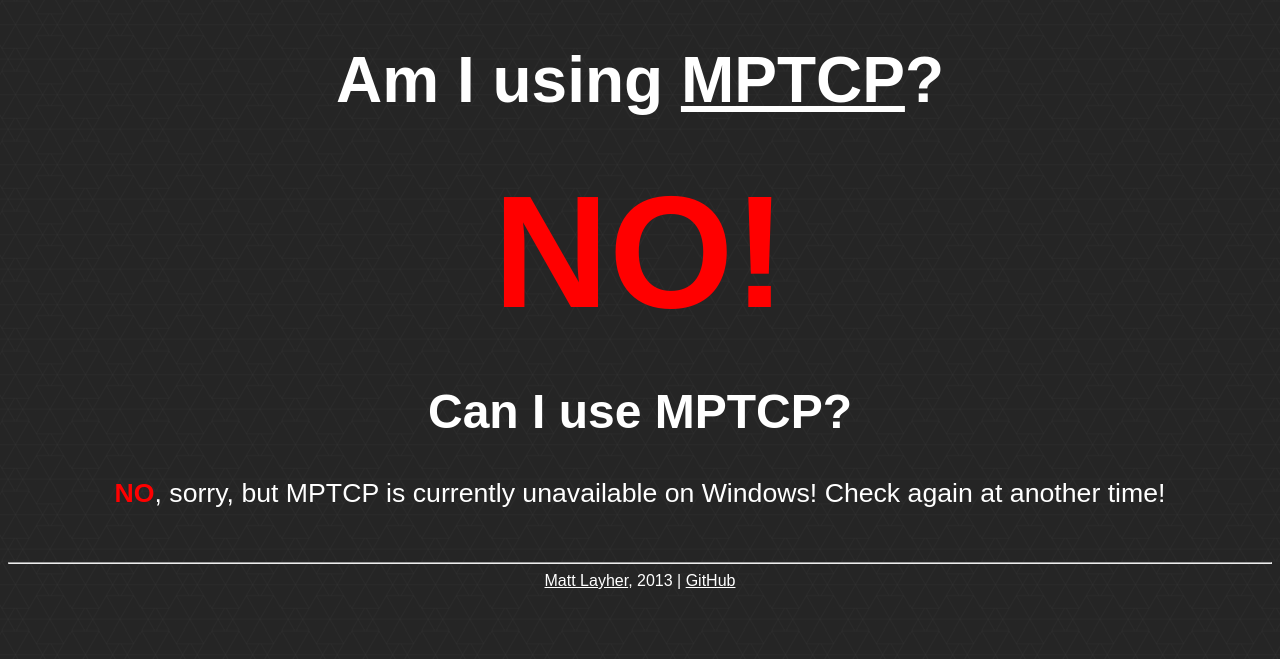
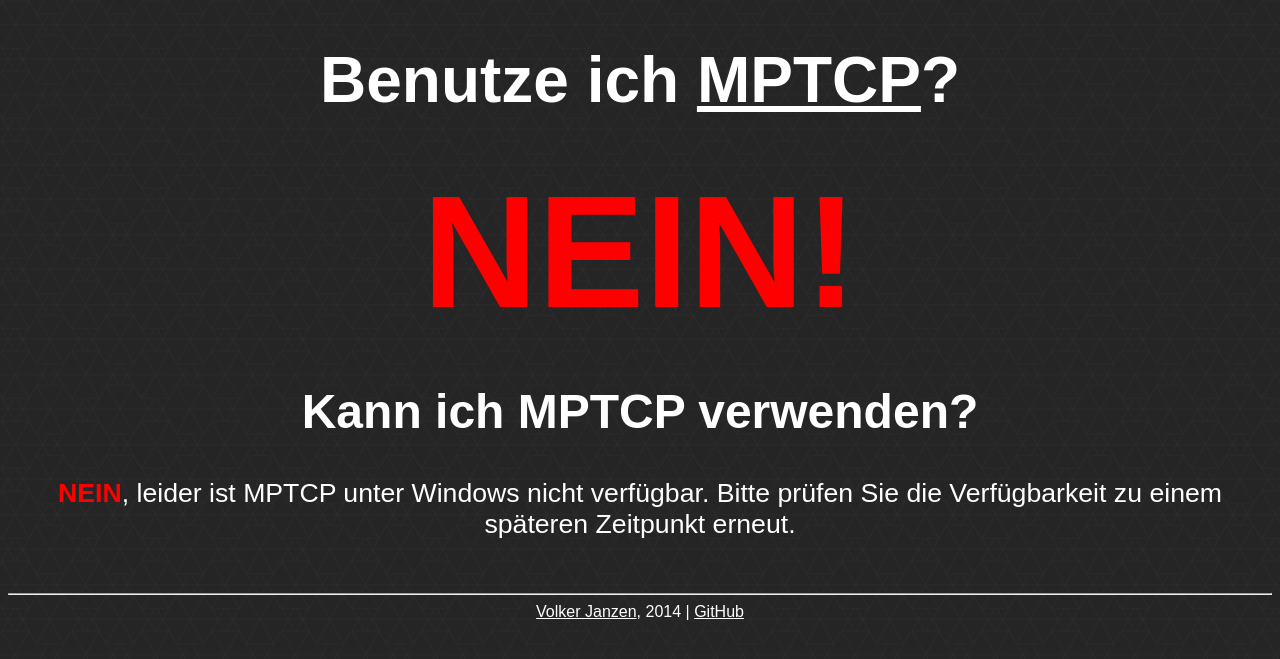
Before and after one commit to frootmig/amiusingmptcp, a PHP site: page / in a window 1280 px wide. Shown: the top 659 px of the page. Run offline with PHP 8.4, Linux system fonts and the light colour scheme.

Commit message:
Deutsche Lokolisierung

```diff
--- a/index.php
+++ b/index.php
@@ -6,54 +6,54 @@
 <html>
 	<head>
 		<meta charset="UTF-8" />
-		<meta name="description" content="Am I using MPTCP (Multipath TCP)?  Find out if your operating system is capable of using MPTCP!" />
+		<meta name="description" content="Benutze ich MPTCP (Multipath TCP)? Finden Sie heraus ob Ihr Betriebssystem MPTCP unterstütz!" />
 		<meta name="keywords" content="mptcp, tcp, multipath" />
 		<link rel="stylesheet" type="text/css" href="css/main.css" />
-		<title>Am I using MPTCP?</title>
+		<title>Benutze ich MPTCP?</title>
 		</style>
 	</head>
 	<body>
-		<h1>Am I using <a href="http://multipath-tcp.org" title="Multipath TCP">MPTCP</a>?</h1>
+		<h1>Benutze ich <a href="http://multipath-tcp.org" title="Multipath TCP">MPTCP</a>?</h1>
 		<?php
 		// Detect active MPTCP connection on page load
 		if (is_mptcp())
 		{
-			echo "<h2 class=\"big green\">YES!</h2>\n";
-			echo "<p>You're all set to use MPTCP on this device!  See <a href=\"http://multipath-tcp.org\">multipath-tcp.org</a> for more information!</p>\n";
+			echo "<h2 class=\"big green\">JA!</h2>\n";
+			echo "<p>Dieses Ger&auml;t verwendet MPTCP! <a href=\"http://multipath-tcp.org\">multipath-tcp.org</a> enth&auml;lt weitere Informationen.</p>\n";
 		}
 
-		echo "<p class=\"big red\">NO!</p>\n";
-		echo "\t\t<h2>Can I use MPTCP?</h2>\n";
+		echo "<p class=\"big red\">NEIN!</p>\n";
+		echo "\t\t<h2>Kann ich MPTCP verwenden?</h2>\n";
 		echo "\t\t";
 
 		// Detect operating system
 		switch (get_platform())
 		{
 			case OS_WINDOWS:
-				echo "<p><span class=\"bold red\">NO</span>, sorry, but MPTCP is currently unavailable on Windows!  Check again at another time!</p>\n";
+				echo "<p><span class=\"bold red\">NEIN</span>, leider ist MPTCP unter Windows nicht verf&uuml;gbar. Bitte pr&uuml;fen Sie die Verf&uuml;gbarkeit zu einem sp&auml;teren Zeitpunkt erneut.</p>\n";
 				break;
 			case OS_MAC:
-				echo "<p><span class=\"bold green\">YES</span>, via a <a href=\"https://github.com/multipath-tcp/mptcp-virtual\">MPTCP-capable virtual machine</a>!</p>\n";
+				echo "<p><span class=\"bold green\">JA</span>, mit einer <a href=\"https://github.com/multipath-tcp/mptcp-virtual\">MPTCP-f&auml;higen virtuellen Maschine</a>.</p>\n";
 				break;
 			case OS_LINUX:
-				echo "<p><span class=\"bold green\">YES</span>, via <a href=\"http://multipath-tcp.org/pmwiki.php?n=Users.DoItYourself\">compiling a MPTCP-capable kernel</a>, or via the <a href=\"http://multipath-tcp.org/pmwiki.php?n=Users.AptRepository\">MPTCP apt-repository</a>!</p>\n";
+				echo "<p><span class=\"bold green\">JA</span>, wenn Sie einen <a href=\"http://multipath-tcp.org/pmwiki.php?n=Users.DoItYourself\">MPTCP-f&auml;higen Kernel compilieren</a>, oder einen &uuml;ber das <a href=\"http://multipath-tcp.org/pmwiki.php?n=Users.AptRepository\">MPTCP apt-repository</a> installieren.</p>\n";
 				break;
 			case OS_BSD:
-				echo "<p><span class=\"bold green\">YES</span>, via a <a href=\"http://caia.swin.edu.au/urp/newtcp/mptcp/tools.html\">FreeBSD kernel patch</a>!</p>\n";
+				echo "<p><span class=\"bold green\">JA</span>, &uuml;ber einen <a href=\"http://caia.swin.edu.au/urp/newtcp/mptcp/tools.html\">FreeBSD Kernel Patch</a>.</p>\n";
 				break;
 			case OS_ANDROID:
-				echo "<p><span class=\"bold orange\">MAYBE</span>, via a patch for <a href=\"http://multipath-tcp.org/pmwiki.php?n=Users.Android\">select Android devices</a>!</p>\n";
+				echo "<p><span class=\"bold orange\">VIELLEICHT</span>, &uuml;ber einen Patch f&uuml;r ihr <a href=\"http://multipath-tcp.org/pmwiki.php?n=Users.Android\">Android Ger&auml;t</a>.</p>\n";
 				break;
 			case OS_IPHONE:
-				echo "<p><span class=\"bold green\">YES</span>, by upgrading to iOS 7!  See <a href=\"http://perso.uclouvain.be/olivier.bonaventure/blog/html/2013/09/18/mptcp.html\">this article</a> for more information!</p>\n";
+				echo "<p><span class=\"bold green\">JA</span>, durch ein Upgrade auf iOS 7. Bitte lesen Sie <a href=\"http://perso.uclouvain.be/olivier.bonaventure/blog/html/2013/09/18/mptcp.html\">diesen Artikel</a> f&uuml;r weitere Informationen.</p>\n";
 				break;
 			default:
-				echo "<p><span class=\"bold orange\">MAYBE</span>, you are using an unknown platform, so check <a href=\"http://multipath-tcp.org/pmwiki.php?n=Users.HowToInstallMPTCP\">How to Install MPTCP</a> for further information!</p>\n";
+				echo "<p><span class=\"bold orange\">VIELLLEICHT</span>, bitte pr&uuml;fen Sie den Artikel <a href=\"http://multipath-tcp.org/pmwiki.php?n=Users.HowToInstallMPTCP\">How to Install MPTCP</a> um herauszufinden ob ihre Plattform unterst&uuml;tzt wird.</p>\n";
 				break;
 		}
 		?>
 		<br />
 		<hr />
-		<span class="small"><a href="http://mdlayher.com/" title="Matt Layher">Matt Layher</a>, 2013 | <a href="https://github.com/mdlayher/amiusingmptcp" title="Am I using MPTCP? on GitHub">GitHub</a></span>
+		<span class="small"><a href="http://www.voja.de/" title="Volker Janzen">Volker Janzen</a>, 2014 | <a href="https://github.com/frootmig/amiusingmptcp" title="Verwende ich MPTCP? auf GitHub">GitHub</a></span>
 	</body>
 </html>
```
